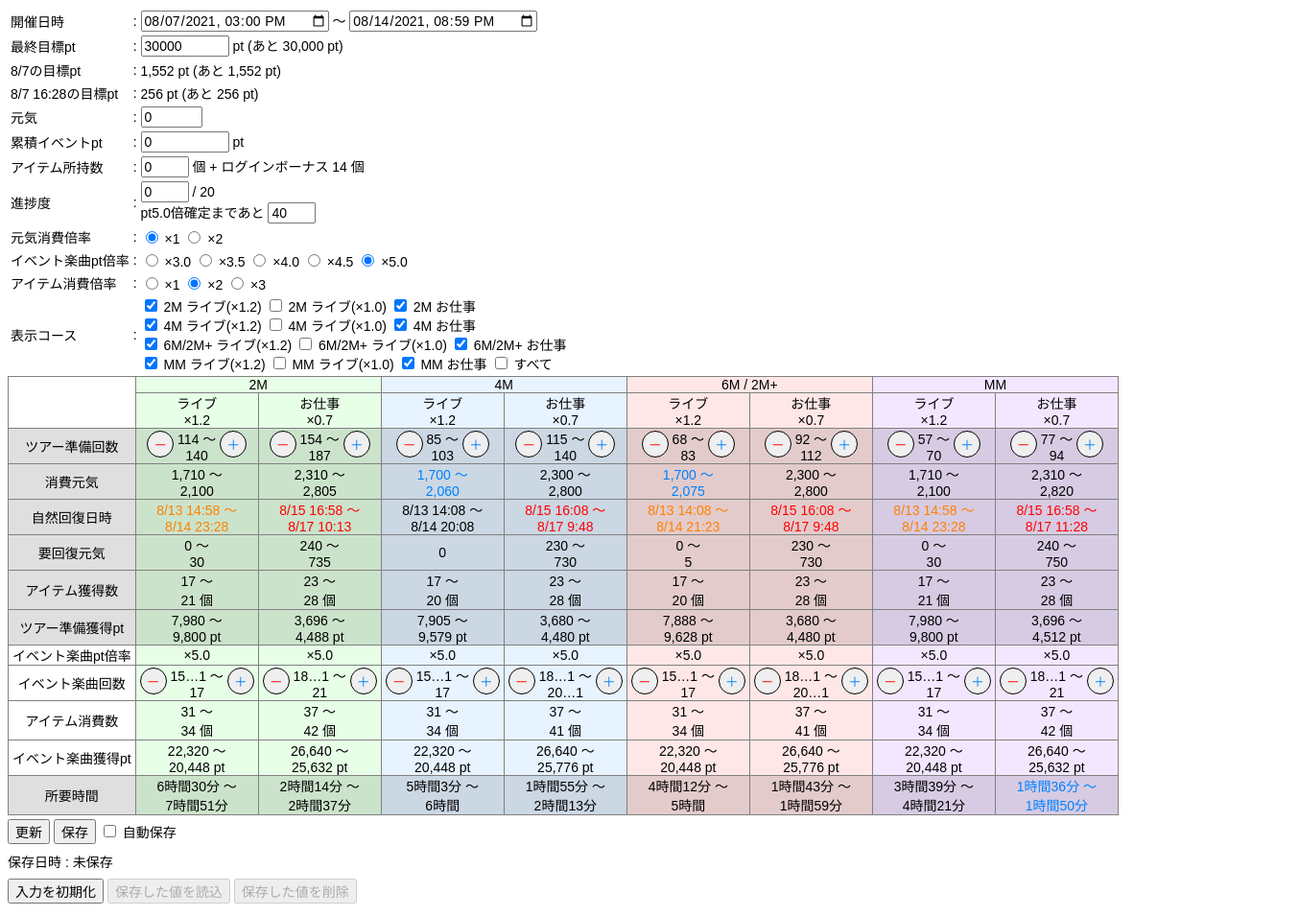
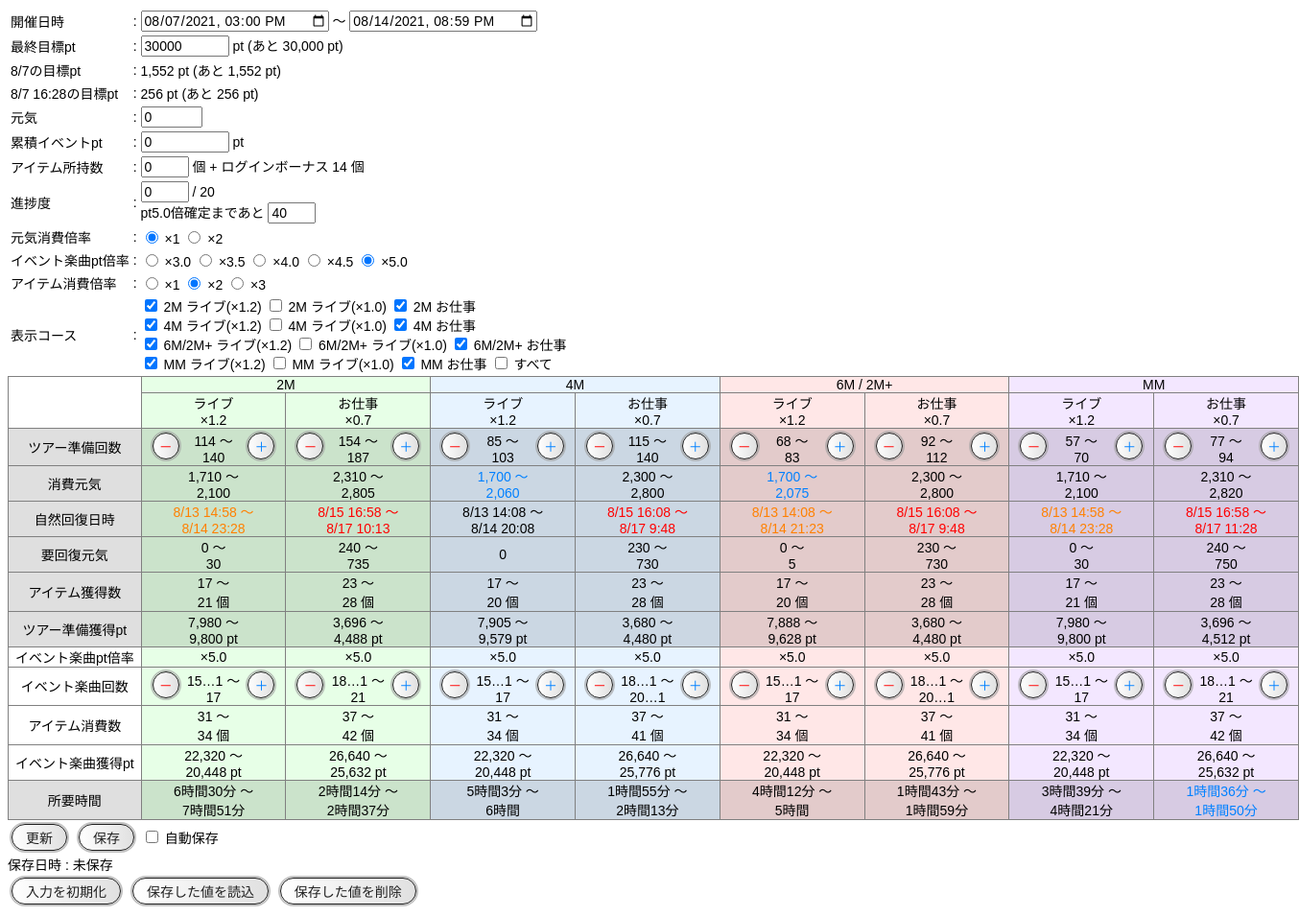
Before and after one commit to tiketike6/platinum-star-tour-calculator, a website: page index.html in a window 1280 px wide. Shown: the whole page at 96% size, 1354 px wide, since content can reach past the window. Drawn offline with nearby package versions, Linux system fonts and the light colour scheme.

Commit message:
ボタンデザインの変更

```diff
--- a/index.html
+++ b/index.html
@@ -432,12 +432,12 @@
                 <td class="_mm_work" id="requiredTime_mm_work"></td>
             </tr>
         </table>
-        <div class="divRow">
+        <div>
             <button id="update">更新</button> <button id="save">保存</button>
             <label for="autoSave"> <input type="checkbox" id="autoSave" /> 自動保存 </label>
         </div>
-        <div class="divRow">保存日時 : <span id="datetimeSave"> 未保存 </span></div>
-        <div class="divRow">
+        <div>保存日時 : <span id="datetimeSave"> 未保存 </span></div>
+        <div>
             <button id="clearInput">入力を初期化</button> <button id="loadSave" disabled>保存した値を読込</button>
             <button id="clearSave" disabled>保存した値を削除</button>
         </div>
--- a/src/stylesheet.css
+++ b/src/stylesheet.css
@@ -6,7 +6,7 @@ td {
     white-space: nowrap;
 }
 .error {
-    padding: 0 4px;
+    padding: 0 0.5em;
     background-color: #ff000080;
 }
 table.solid,
@@ -15,63 +15,71 @@ table.solid td {
     border-color: #808080;
     border-collapse: collapse;
     border-style: solid;
-    padding: 0 4px;
+    padding: 0 0.5em;
     text-align: center;
 }
 ._2m,
 ._2m_push,
 ._2m_live,
 ._2m_work {
-    min-width: 8em;
     background-color: #40ff4020;
 }
 ._4m,
 ._4m_push,
 ._4m_live,
 ._4m_work {
-    min-width: 8em;
     background-color: #40a0ff20;
 }
 ._6m,
 ._6m_push,
 ._6m_live,
 ._6m_work {
-    min-width: 8em;
     background-color: #ff404020;
 }
 ._mm,
 ._mm_push,
 ._mm_live,
 ._mm_work {
-    min-width: 8em;
     background-color: #a040ff20;
 }
 .stripe {
     background-color: #80808040;
 }
+button {
+    height: 2em;
+    border-width: 1px;
+    border-color: #202020;
+    border-style: solid;
+    border-radius: 1em;
+    margin: 4px;
+    cursor: pointer;
+    padding: 0 1em;
+    background: linear-gradient(to right, #fff, #e0e0e0);
+    box-shadow: 0px 0px 0px 2px #a0a0a0a0;
+    color: #202020;
+}
+button:hover {
+    background: linear-gradient(to right, #fff, #fff);
+    box-shadow: 0px 0px 0px 2px #c0c0c0a0;
+}
+button:active {
+    background: linear-gradient(to right, #e0e0e0, #c0c0c0);
+    box-shadow: 0px 0px 0px 2px #808080a0;
+}
 .subtractTourTimes,
 .subtractEventTimes {
     width: 2em;
-    height: 2em;
     padding: 0;
-    border-width: 1px;
-    border-style: solid;
-    border-radius: 1em;
     color: #ff0000;
-    cursor: pointer;
 }
 .addTourTimes,
 .addEventTimes {
     width: 2em;
-    height: 2em;
     padding: 0;
-    border-width: 1px;
-    border-style: solid;
-    border-radius: 1em;
     color: #0080ff;
-    cursor: pointer;
 }
 .times {
+    min-width: 4em;
     display: inline-block;
     vertical-align: middle;
 }
@@ -84,6 +92,3 @@ table.solid td {
 .danger {
     color: #ff0000;
 }
-.divRow {
-    padding: 4px 0;
-}
```
